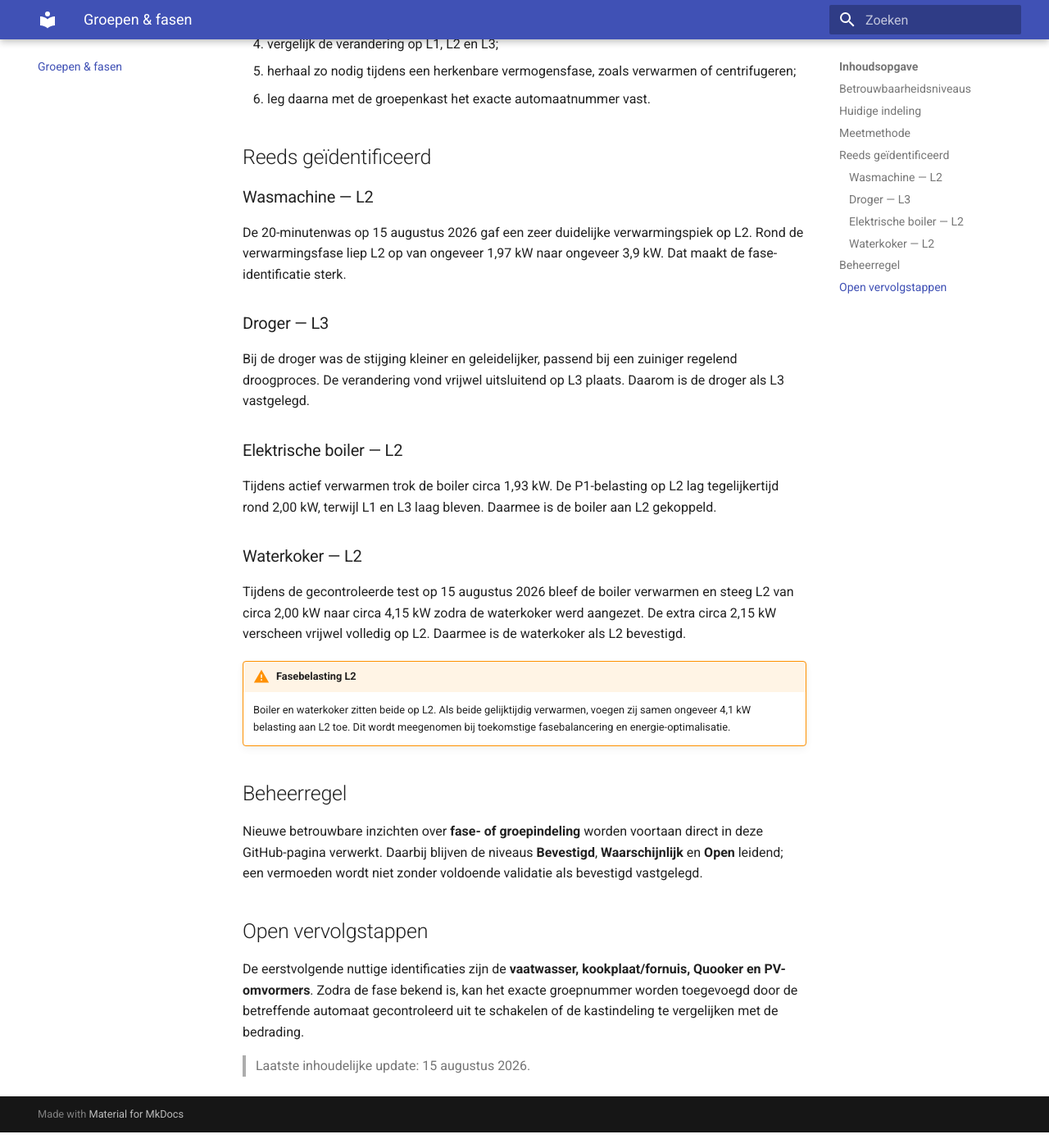
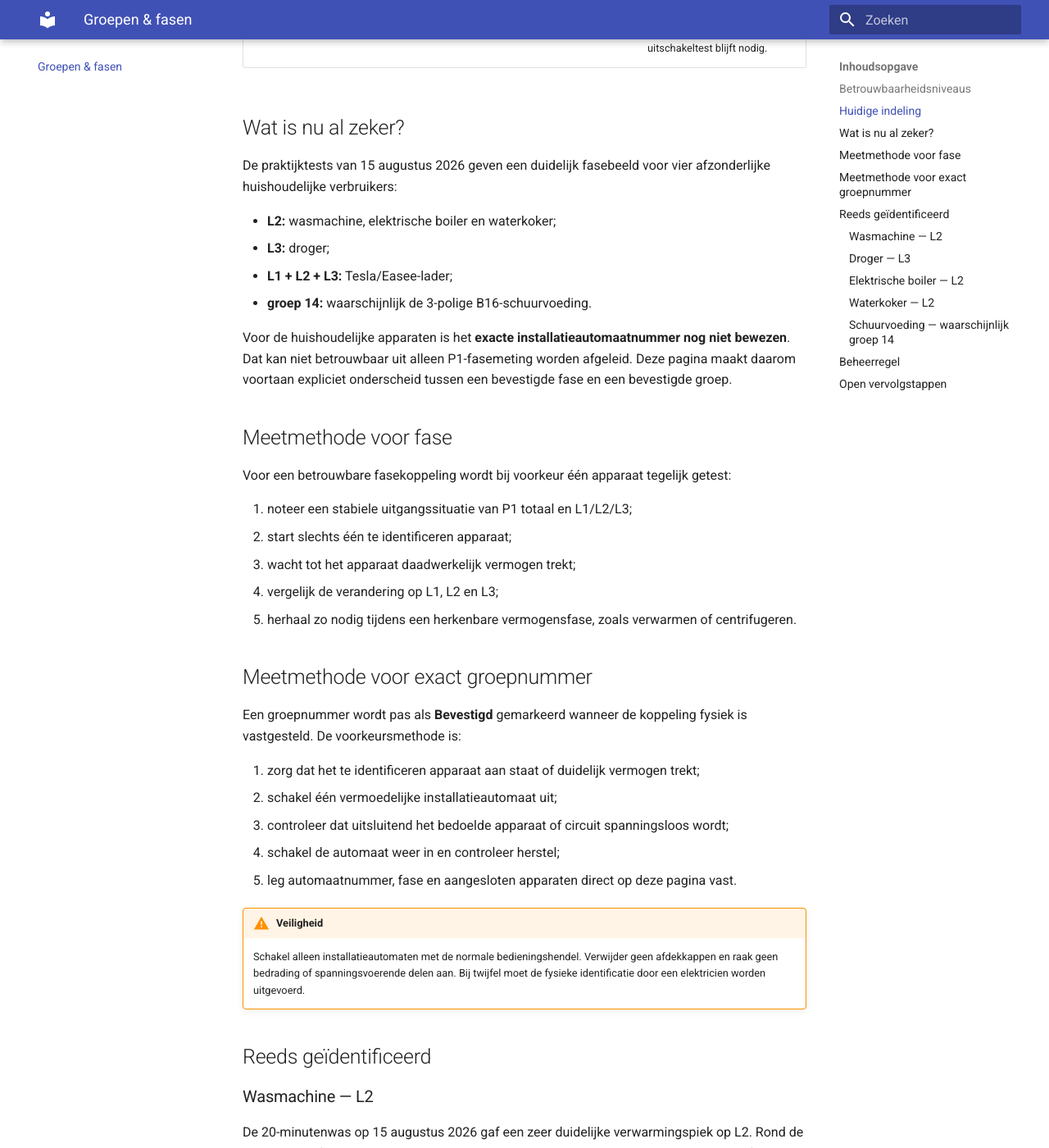
Before and after one commit to OnsKasteeltje/homey-energy-manual, an MkDocs documentation site: the page built from docs/groepen-fasen.md, in a window 1280 px wide and 1400 px high, scrolled down 2572 px. Shown: the whole window at 82% size. Built offline with MkDocs 1.6.1 and Material for MkDocs 9.7.7, drawn with Linux system fonts in a browser that asks for light colours; some of the changed text lies outside the part shown.

Commit message:
Werk groepen- en fasenoverzicht bij met actuele metingen en groep 14 schuur

```diff
--- a/docs/groepen-fasen.md
+++ b/docs/groepen-fasen.md
@@ -1,44 +1,68 @@
 # Groepen & fasen
 
-Deze pagina is een **levend overzicht van de elektrische indeling van de woning**. Het doel is om per apparaat vast te leggen op welke fase en, zodra bekend, op welke groep/automaat het is aangesloten. De indeling wordt stap voor stap bevestigd met Homey/P1-metingen en praktische tests.
+Deze pagina is een **levend overzicht van de elektrische indeling van de woning**. Het doel is om per apparaat vast te leggen op welke fase en, zodra bekend, op welke groep/automaat het is aangesloten. De indeling wordt stap voor stap bevestigd met Homey/P1-metingen, de groepenkastfoto en praktische tests.
 
 ## Betrouwbaarheidsniveaus
 
 | Status | Betekenis |
 |---|---|
-| **Bevestigd** | De fase is in een afzonderlijke praktijktest duidelijk uit het P1-profiel afgeleid. |
-| **Waarschijnlijk** | De koppeling past bij het gemeten gedrag of de technische aansluiting, maar is nog niet afzonderlijk gevalideerd. |
+| **Bevestigd** | De fase of groep is in een afzonderlijke praktijktest duidelijk vastgesteld. |
+| **Waarschijnlijk** | De koppeling past bij het gemeten gedrag, de technische aansluiting of de groepenkastfoto, maar is nog niet afzonderlijk elektrisch gevalideerd. |
 | **Open** | Nog onvoldoende informatie om een fase of groep toe te wijzen. |
 
 !!! info "Fase is niet hetzelfde als groep"
-    De P1-meter meet L1, L2 en L3 aan de hoofdaansluiting. Daarmee kan een apparaat vaak betrouwbaar aan een **fase** worden gekoppeld, maar niet automatisch aan een specifiek genummerde installatieautomaat. Voor het exacte groepnummer is een aanvullende test of controle in de groepenkast nodig.
+    De P1-meter meet L1, L2 en L3 aan de hoofdaansluiting. Daarmee kan een apparaat vaak betrouwbaar aan een **fase** worden gekoppeld, maar niet automatisch aan een specifiek genummerde installatieautomaat. Voor het exacte groepnummer is een aanvullende uitschakeltest of fysieke controle van de groepenkast nodig.
 
 ## Huidige indeling
 
 | Apparaat / installatie | Fase | Groep / automaat | Status | Onderbouwing |
 |---|---:|---:|---|---|
-| Wasmachine | **L2** | Nog te bepalen | **Bevestigd** | Tijdens de testwas van 15-08-2026 steeg L2 van circa 1,97 kW naar circa 3,83–3,90 kW. De extra belasting van ongeveer 1,9 kW past bij het verwarmingselement van de wasmachine; L1 en L3 vertoonden geen vergelijkbare sprong. |
-| Droger | **L3** | Nog te bepalen | **Bevestigd** | Tijdens de droogtest van 15-08-2026 veranderde vooral L3: de teruglevering nam af van ongeveer 350–380 W naar circa 40–65 W. L1 en L2 bleven vrijwel vlak. |
-| Tesla / Easee-lader | **L1 + L2 + L3** | Laadgroep nog te documenteren | **Waarschijnlijk** | De lader is als 3-fase verbruiker in Homey zichtbaar met afzonderlijke stroomwaarden P1/P2/P3. Exacte automaat/groep nog vastleggen. |
-| Elektrische boiler | **L2** | Nog te bepalen | **Bevestigd** | Tijdens verwarmen trok de boiler circa 1,93 kW; de P1-belasting op L2 lag rond 2,00 kW terwijl L1 en L3 laag bleven. De aansluitfase is daarmee praktisch bevestigd. |
-| Vaatwasser | Nog te bepalen | Nog te bepalen | **Open** | Praktijktest uitgevoerd, maar fasekoppeling nog niet formeel in dit overzicht gevalideerd. |
-| Elektrisch fornuis / kookplaat | Nog te bepalen | Nog te bepalen | **Open** | Grootverbruiker; fase-/groepindeling nog apart vastleggen. |
-| Waterkoker | **L2** | Nog te bepalen | **Bevestigd** | Gecontroleerde aan/uit-test op 15-08-2026: terwijl de boiler bleef verwarmen steeg P1 L2 van circa 2,00 kW naar circa 4,15 kW. De extra belasting was circa 2,15 kW; L1 en L3 bleven vrijwel gelijk. |
-| Koffiezetapparaat | Nog te bepalen | Nog te bepalen | **Open** | Korte testbelasting; fasekoppeling nog te bevestigen. |
+| Wasmachine | **L2** | Nog te bepalen | **Fase bevestigd / groep open** | Tijdens de testwas van 15-08-2026 steeg L2 van circa 1,97 kW naar circa 3,83–3,90 kW. De extra belasting van ongeveer 1,9 kW past bij het verwarmingselement van de wasmachine; L1 en L3 vertoonden geen vergelijkbare sprong. |
+| Droger | **L3** | Nog te bepalen | **Fase bevestigd / groep open** | Tijdens de droogtest van 15-08-2026 veranderde vooral L3: de teruglevering nam af van ongeveer 350–380 W naar circa 40–65 W. L1 en L2 bleven vrijwel vlak. |
+| Tesla / Easee-lader | **L1 + L2 + L3** | Laadgroep nog te documenteren | **Fase bevestigd / groep open** | De lader is een 3-fase verbruiker en in Homey zichtbaar met afzonderlijke stroomwaarden per fase. Het exacte automaatnummer moet nog uit de kastindeling worden vastgelegd. |
+| Elektrische boiler | **L2** | Nog te bepalen | **Fase bevestigd / groep open** | Tijdens verwarmen trok de boiler circa 1,93–2,13 kW; de duidelijke extra belasting verscheen op L2. De aansluitfase is daarmee praktisch bevestigd. |
+| Vaatwasser | Nog te bepalen | Nog te bepalen | **Open** | Praktijktest uitgevoerd, maar fasekoppeling nog niet voldoende geïsoleerd om formeel vast te leggen. |
+| Elektrisch fornuis / kookplaat | Nog te bepalen | Nog te bepalen | **Open** | Grootverbruiker; test viel deels samen met andere belasting. Fase-/groepindeling moet daarom afzonderlijk worden vastgesteld. |
+| Waterkoker | **L2** | Nog te bepalen | **Fase bevestigd / groep open** | Gecontroleerde aan/uit-test op 15-08-2026: terwijl de boiler bleef verwarmen steeg P1 L2 van circa 2,00 kW naar circa 4,15 kW. De extra belasting was circa 2,15 kW; L1 en L3 bleven vrijwel gelijk. |
+| Koffiezetapparaat | Nog te bepalen | Nog te bepalen | **Open** | Korte testbelasting uitgevoerd; fasekoppeling nog niet betrouwbaar genoeg om te bevestigen. |
 | Quooker | Nog te bepalen | Nog te bepalen | **Open** | Regeling is in Homey gedocumenteerd, maar de elektrische fase/groep is nog niet aan deze inventaris toegevoegd. |
 | Quatt warmtepomp / CV-installatie | Nog te bepalen | Nog te bepalen | **Open** | Energieverbruik is in Homey beschikbaar; fase- en groepstoewijzing moet nog worden gevalideerd. |
 | PV-omvormers | Per omvormer te bepalen | Per omvormer te bepalen | **Open** | Voor de volledige nettopologie moet per omvormer worden vastgelegd op welke fase en groep deze invoedt. |
+| Schuurvoeding | **L1 + L2 + L3** | **Groep 14, 3-polig B16** | **Waarschijnlijk** | Op basis van de aangeleverde meterkastfoto en de Victron-documentatie wordt groep 14 voorlopig als de 3-fase 3×16 A voeding naar de schuur behandeld. Definitieve bevestiging via gecontroleerde uitschakeltest blijft nodig. |
 
-## Meetmethode
+## Wat is nu al zeker?
 
-Voor een betrouwbare koppeling wordt bij voorkeur één apparaat tegelijk getest:
+De praktijktests van 15 augustus 2026 geven een duidelijk fasebeeld voor vier afzonderlijke huishoudelijke verbruikers:
+
+- **L2:** wasmachine, elektrische boiler en waterkoker;
+- **L3:** droger;
+- **L1 + L2 + L3:** Tesla/Easee-lader;
+- **groep 14:** waarschijnlijk de 3-polige B16-schuurvoeding.
+
+Voor de huishoudelijke apparaten is het **exacte installatieautomaatnummer nog niet bewezen**. Dat kan niet betrouwbaar uit alleen P1-fasemeting worden afgeleid. Deze pagina maakt daarom voortaan expliciet onderscheid tussen een bevestigde fase en een bevestigde groep.
+
+## Meetmethode voor fase
+
+Voor een betrouwbare fasekoppeling wordt bij voorkeur één apparaat tegelijk getest:
 
 1. noteer een stabiele uitgangssituatie van P1 totaal en L1/L2/L3;
 2. start slechts één te identificeren apparaat;
 3. wacht tot het apparaat daadwerkelijk vermogen trekt;
 4. vergelijk de verandering op L1, L2 en L3;
-5. herhaal zo nodig tijdens een herkenbare vermogensfase, zoals verwarmen of centrifugeren;
-6. leg daarna met de groepenkast het exacte automaatnummer vast.
+5. herhaal zo nodig tijdens een herkenbare vermogensfase, zoals verwarmen of centrifugeren.
+
+## Meetmethode voor exact groepnummer
+
+Een groepnummer wordt pas als **Bevestigd** gemarkeerd wanneer de koppeling fysiek is vastgesteld. De voorkeursmethode is:
+
+1. zorg dat het te identificeren apparaat aan staat of duidelijk vermogen trekt;
+2. schakel één vermoedelijke installatieautomaat uit;
+3. controleer dat uitsluitend het bedoelde apparaat of circuit spanningsloos wordt;
+4. schakel de automaat weer in en controleer herstel;
+5. leg automaatnummer, fase en aangesloten apparaten direct op deze pagina vast.
+
+!!! warning "Veiligheid"
+    Schakel alleen installatieautomaten met de normale bedieningshendel. Verwijder geen afdekkappen en raak geen bedrading of spanningsvoerende delen aan. Bij twijfel moet de fysieke identificatie door een elektricien worden uitgevoerd.
 
 ## Reeds geïdentificeerd
 
@@ -52,14 +76,18 @@
 
 ### Elektrische boiler — L2
 
-Tijdens actief verwarmen trok de boiler circa 1,93 kW. De P1-belasting op L2 lag tegelijkertijd rond 2,00 kW, terwijl L1 en L3 laag bleven. Daarmee is de boiler aan L2 gekoppeld.
+Tijdens actief verwarmen trok de boiler ongeveer 2 kW. De extra belasting verscheen duidelijk op L2. Daarmee is de boiler aan L2 gekoppeld. De huidige toestand waarin de boiler ingeschakeld kan zijn maar vrijwel geen vermogen trekt, past bij thermostatische afslag en verandert deze fase-identificatie niet.
 
 ### Waterkoker — L2
 
 Tijdens de gecontroleerde test op 15 augustus 2026 bleef de boiler verwarmen en steeg L2 van circa 2,00 kW naar circa 4,15 kW zodra de waterkoker werd aangezet. De extra circa 2,15 kW verscheen vrijwel volledig op L2. Daarmee is de waterkoker als L2 bevestigd.
 
+### Schuurvoeding — waarschijnlijk groep 14
+
+In het integrale Victron-ontwerp is op basis van de groepenkastfoto vastgelegd dat **groep 14 waarschijnlijk de 3-polige B16-voeding naar de schuur** is. Omdat dit nog niet met een gecontroleerde uitschakeltest is bevestigd, blijft de status *Waarschijnlijk*.
+
 !!! warning "Fasebelasting L2"
-    Boiler en waterkoker zitten beide op L2. Als beide gelijktijdig verwarmen, voegen zij samen ongeveer 4,1 kW belasting aan L2 toe. Dit wordt meegenomen bij toekomstige fasebalancering en energie-optimalisatie.
+    Wasmachine, boiler en waterkoker zijn alle drie aan L2 gekoppeld. Vooral boiler en waterkoker kunnen samen ongeveer 4,1 kW toevoegen; wanneer de wasmachine tegelijk verwarmt kan L2 tijdelijk nog aanzienlijk zwaarder worden belast. Dit wordt meegenomen bij toekomstige fasebalancering en energie-optimalisatie.
 
 ## Beheerregel
 
@@ -67,6 +95,6 @@
 
 ## Open vervolgstappen
 
-De eerstvolgende nuttige identificaties zijn de **vaatwasser, kookplaat/fornuis, Quooker en PV-omvormers**. Zodra de fase bekend is, kan het exacte groepnummer worden toegevoegd door de betreffende automaat gecontroleerd uit te schakelen of de kastindeling te vergelijken met de bedrading.
+De eerstvolgende nuttige fase-identificaties zijn de **vaatwasser, kookplaat/fornuis, koffiezetapparaat, Quooker en PV-omvormers**. Daarnaast moeten voor de reeds op fase geïdentificeerde apparaten — **wasmachine, droger, boiler, waterkoker en Tesla/Easee** — de exacte installatieautomaten nog fysiek worden gekoppeld. Ook groep 14 als schuurvoeding moet nog éénmaal met een gecontroleerde uitschakeltest worden bevestigd.
 
-> Laatste inhoudelijke update: 15 augustus 2026.
+> Laatste inhoudelijke update: 15 augustus 2026, avond. De fase-informatie uit de praktijktests is verwerkt; exacte groepnummers worden alleen toegevoegd wanneer ze daadwerkelijk zijn bewezen.
```
